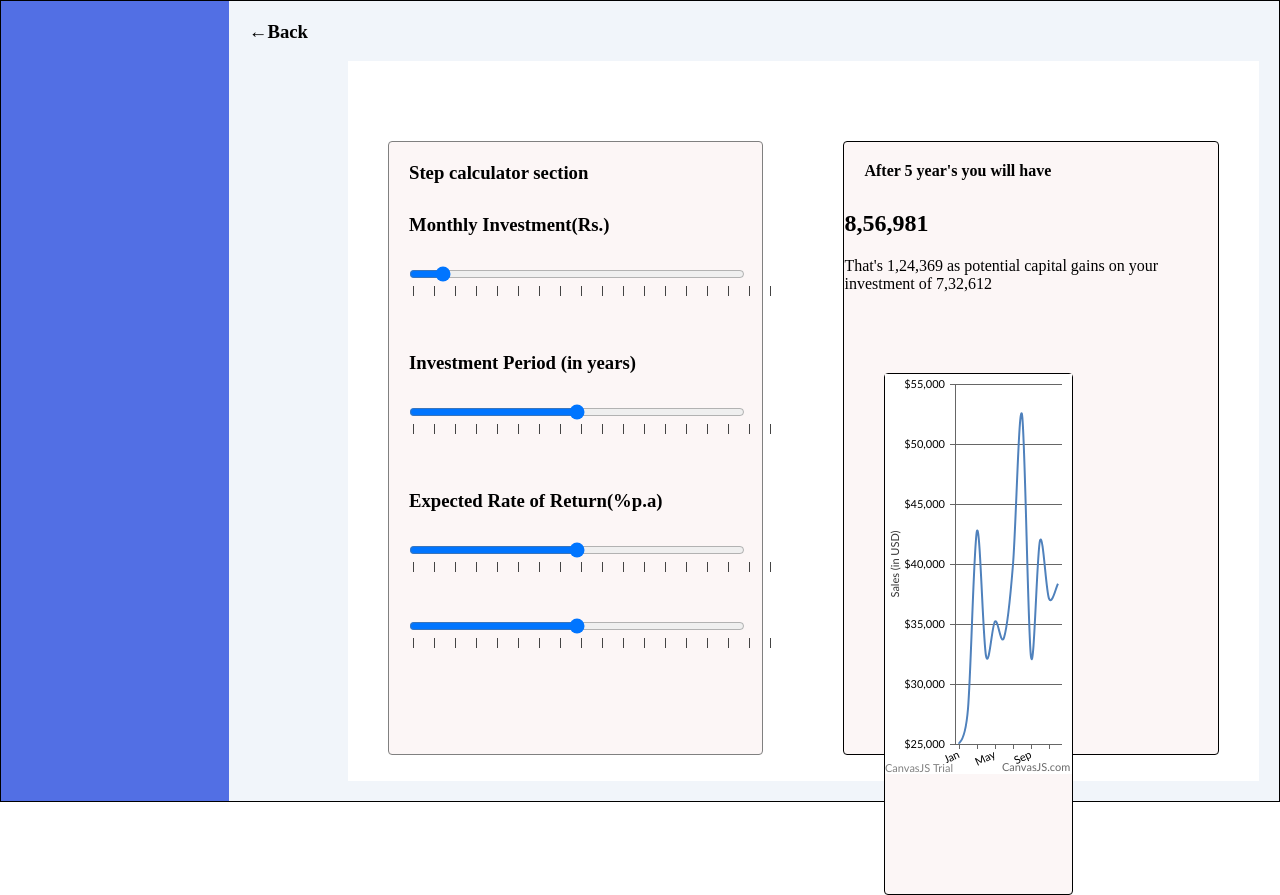
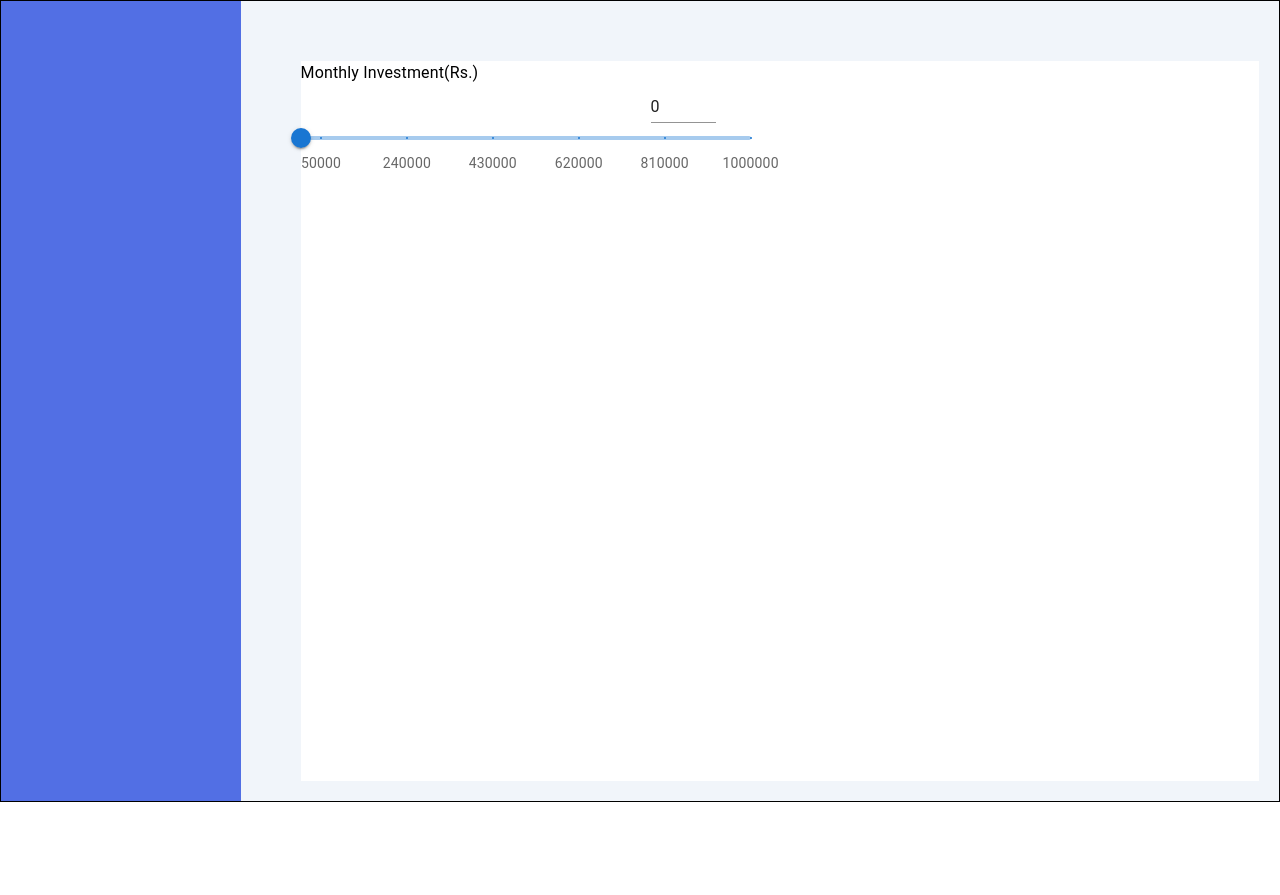
Before and after one commit to kritika2707/SIP_Step_up_Calculator, a React (Create React App) app: page / in a window 1280 px wide. After the commit the page ends 802 px from the top, so only its background shows below. Built offline with nearby package versions, Linux system fonts and the light colour scheme.

Commit message:
slider by react library

```diff
--- a/package.json
+++ b/package.json
@@ -3,14 +3,17 @@
   "version": "0.1.0",
   "private": true,
   "dependencies": {
+    "@emotion/react": "^11.10.6",
+    "@emotion/styled": "^11.10.6",
     "@mui/icons-material": "^5.11.11",
-    "@mui/material": "^5.11.11",
+    "@mui/material": "^5.11.12",
     "@testing-library/jest-dom": "^5.16.5",
     "@testing-library/react": "^13.4.0",
     "@testing-library/user-event": "^13.5.0",
     "react": "^18.2.0",
     "react-dom": "^18.2.0",
     "react-scripts": "5.0.1",
+    "rsuite": "^5.28.2",
     "web-vitals": "^2.1.4"
   },
   "scripts": {
--- a/src/App.css
+++ b/src/App.css
@@ -94,7 +94,32 @@ h3,h4{
 
 input{
   width: 90%;
+
 }
 svg{
   padding-left: 20px;
 }
+
+.value{
+  /* border: 1px solid black; */
+  width: 20%;
+  background-color: #b7c3f3;
+  margin: 0px 22px 0px 350px;
+  padding: 0px 0px 0px 0px;
+}
+
+p{
+  padding: 0px 0px 0px 0px;
+  margin: -38px 0px 0px 0px;
+}
+
+.labeldiv{
+  background-color: red;
+  display: inline;
+}
+
+.sld{
+  /* padding: 20px; */
+  margin-left: 350px;
+
+}
--- a/src/App.js
+++ b/src/App.js
@@ -2,15 +2,17 @@ import "./App.css";
 import React from "react";
 import SliderCalculator from "./Assets/SliderCalculator";
 import Graph from "./Assets/Graph";
+import SipCalculator from "./Assets/SipCalculator";
 function App() {
   return (
     <div className="parent">
       <div className="Dashboard"></div>
 
-      <h3>←Back</h3>
+      <h3></h3>
       <div className="calculator">
         <SliderCalculator />
-        <Graph />
+      {/* <SipCalculator/> */}
+      {/* <Graph /> */}
       </div>
     </div>
   );
--- /dev/null
+++ b/src/Assets/Calculator.js
@@ -0,0 +1,14 @@
+import React from "react";
+import Graph from "./Graph";
+import Slider from "./SliderCalculator";
+
+function Calculator() {
+  return (
+    <div>
+      <Slider />
+      <Graph />
+    </div>
+  );
+}
+
+export default Calculator;
--- a/src/Assets/Dashboard.js
+++ b/src/Assets/Dashboard.js
@@ -0,0 +1,10 @@
+import React from "react";
+
+function Dashboard(){
+    return(
+        <div className="Dashboard">
+        </div>
+    )
+}
+
+export default Dashboard;
--- a/src/Assets/Graph.js
+++ b/src/Assets/Graph.js
@@ -6,6 +6,7 @@ function Graph(){
     <div className="graph">
           <h4>After 5 year's you will have</h4>
           <h2>8,56,981</h2>
+          <br/>
           <p>That's 1,24,369 as potential capital gains on your investment of 7,32,612</p>
           <GraphComponent/>
         </div>
--- /dev/null
+++ b/src/Assets/SipCalculator.js
@@ -0,0 +1,16 @@
+import React from "react";
+import Calculator from "./Calculator";
+import Dashboard from "./Dashboard";
+
+function SipCalculator(){
+    return(
+        <div class="SipCalculator">
+
+            <Dashboard/>
+            <Calculator/>
+
+        </div>
+    )
+}
+
+export default SipCalculator;
--- a/src/Assets/SliderCalculator.js
+++ b/src/Assets/SliderCalculator.js
@@ -1,76 +1,252 @@
-import React from "react";
+// import React, { useState } from "react";
+
+// function SliderCalculator() {
+//   const [val] = useState(0);
+
+//   function handleChange(e) {
+//     document.getElementById("rangeValue").innerText =
+//       document.getElementById("monthInvest").value;
+//   }
+//   return (
+//     <div className="stepUpCalculaor">
+//       <h3> Step calculator section</h3>
+//       <div className="rangeSlider">
+//         <div className="slide">
+//           <h3>Monthly Investment(Rs.)</h3>
+//           <p id="rangeValue" className="value">
+//             0
+//           </p>
+//           <input
+//             id="monthInvest"
+//             type="range"
+//             min="0"
+//             max="500"
+//             value={val}
+//             onInput={() => handleChange()}
+//           />
+//           <svg width="100%" height="24">
+//             <line
+//               x1="4"
+//               y1="0"
+//               x2="440"
+//               y2="0"
+//               stroke="#444"
+//               strokeWidth="20"
+//               strokeDasharray="1 20"
+//             />
+//           </svg>
+//         </div>
+//         <br />
+//         <div className="slide">
+//           <h3>Investment Period (in years)</h3>
+//           <p id="rangeValue" className="value">
+//             0
+//           </p>
+//           <input type="range" />
+//           <svg width="100%" height="24">
+//             <line
+//               x1="4"
+//               y1="0"
+//               x2="440"
+//               y2="0"
+//               stroke="#444"
+//               strokeWidth="20"
+//               strokeDasharray="1 20"
+//             />
+//           </svg>
+//         </div>
+//         <br />
+//         <div className="slide">
+//           <h3>Expected Rate of Return(%p.a)</h3>
+//           <p id="rangeValue" className="value">
+//             0
+//           </p>
+//           <input type="range" />
+//           <svg width="100%" height="24">
+//             <line
+//               x1="4"
+//               y1="0"
+//               x2="440"
+//               y2="0"
+//               stroke="#444"
+//               strokeWidth="20"
+//               strokeDasharray="1 20"
+//             />
+//           </svg>
+//         </div>
+//         <br />
+//         <div className="slide">
+//           <input type="range" />
+//           <svg width="100%" height="24">
+//             <line
+//               x1="4"
+//               y1="0"
+//               x2="440"
+//               y2="0"
+//               stroke="#444"
+//               strokeWidth="20"
+//               strokeDasharray="1 20"
+//             />
+//           </svg>
+//         </div>
+//       </div>
+//     </div>
+//   );
+// }
+
+// export default SliderCalculator;
+
+// // import React, {useState} from 'react'
+
+// // function Slider(props) {
+
+// //   const midVal = (parseInt(props.mn)+parseInt(props.mx))/2;
+// //   const [val, setVal] = useState(midVal);
+
+// //   function handleChange(){
+
+// //     setVal(document.getElementById(props.field).value);
+// //     //document.getElementById(props.field).value = val;
+
+// // }
+// //   return (
+// //     <div className='slider'>
+// //     <div className='container-label'>
+// //     <h5 className='slider-heading'>{props.title}</h5>
+// //     <button type="number" className='display-btn'> {val} </button>
+// //     </div>
+
+// //     <input id = {props.field} type="range" min={props.mn} max={props.mx} value={val}
+// //           onInput={()=>handleChange()} />
+// //     <svg width="100%" height="24">
+// //               <line
+// //                 x1="4"
+// //                 y1="0"
+// //                 x2="440"
+// //                 y2="0"
+// //                 stroke="#444"
+// //                 strokeWidth="20"
+// //                 strokeDasharray="1 20"
+// //               />
+// //             </svg>
+// //             <br/>
+
+// //     </div>
+// //   )
+// // }
+
+// // export default Slider
+
+import * as React from "react";
+import { styled } from "@mui/material/styles";
+import Box from "@mui/material/Box";
+import Grid from "@mui/material/Grid";
+import Typography from "@mui/material/Typography";
+import Slider from "@mui/material/Slider";
+import MuiInput from "@mui/material/Input";
+import VolumeUp from "@mui/icons-material/VolumeUp";
+
+const Input = styled(MuiInput)`
+  width: 65px;
+`;
+
+export default function SliderCalculator() {
+  const [value, setValue] = React.useState(0);
+
+  const handleSliderChange = (event, newValue) => {
+    setValue(newValue);
+  };
+
+  const handleInputChange = (event) => {
+    setValue(event.target.value === "" ? "" : Number(event.target.value));
+  };
+
+  const handleBlur = () => {
+    if (value < 0) {
+      setValue(0);
+    } else if (value > 1000) {
+      setValue(1000);
+    }
+  };
+
+  const marks = [
+    {
+      value: 50000,
+      label: '50000',
+    },
+    {
+      value: 240000,
+      label: '240000',
+    },
+    {
+      value: 430000,
+      label: '430000',
+    },
+    {
+      value: 620000,
+      label: '620000',
+    },
+    {
+      value: 810000,
+      label: '810000',
+    },
+    {
+      value: 1000000,
+      label: '1000000',
+    },
+  ];
 
 
-function SliderCalculator() {
   return (
-    <div className="stepUpCalculaor">
-      <h3> Step calculator section</h3>
-      <div className="rangeSlider">
-        <div className="slide">
-          <h3>Monthly Investment(Rs.)</h3>
-          <input type="range" min="1" max="600" />
-          <svg width="100%" height="24">
-            <line
-              x1="4"
-              y1="0"
-              x2="440"
-              y2="0"
-              stroke="#444"
-              strokeWidth="20"
-              strokeDasharray="1 20"
-            />
-          </svg>
-        </div>
-        <br />
-        <div className="slide">
-          <h3>Investment Period (in years)</h3>
-          <input type="range" />
-          <svg width="100%" height="24">
-            <line
-              x1="4"
-              y1="0"
-              x2="440"
-              y2="0"
-              stroke="#444"
-              strokeWidth="20"
-              strokeDasharray="1 20"
-            />
-          </svg>
-        </div>
-        <br />
-        <div className="slide">
-          <h3>Expected Rate of Return(%p.a)</h3>
-          <input type="range" />
-          <svg width="100%" height="24">
-            <line
-              x1="4"
-              y1="0"
-              x2="440"
-              y2="0"
-              stroke="#444"
-              strokeWidth="20"
-              strokeDasharray="1 20"
-            />
-          </svg>
-        </div>
-        <br />
-        <div className="slide">
-          <input type="range" />
-          <svg width="100%" height="24">
-            <line
-              x1="4"
-              y1="0"
-              x2="440"
-              y2="0"
-              stroke="#444"
-              strokeWidth="20"
-              strokeDasharray="1 20"
-            />
-          </svg>
-        </div>
-      </div>
-    </div>
+    <Box sx={{ width: 450 }}>
+      <Grid container  >
+
+      <Grid item>
+
+      <Typography id="input-slider" gutterBottom>
+        Monthly Investment(Rs.)
+      </Typography>
+
+      </Grid>
+
+      <Grid item  >
+          <Input
+          className="sld"
+
+
+
+            value={value}
+            // size="small"
+            onChange={handleInputChange}
+            onBlur={handleBlur}
+            inputProps={{
+              // step: 10,
+              min: 5000,
+              max: 1000000,
+
+            }}
+          />
+        </Grid>
+        </Grid>
+      <Grid container spacing={1} alignItems="center">
+
+
+
+        <Grid item xs >
+          <Slider
+            value={typeof value === "number" ? value : 0}
+            onChange={handleSliderChange}
+            aria-labelledby="input-slider"
+            step={1}
+
+            marks={marks}
+            min= {5000}
+              max= {1000000}
+
+          />
+        </Grid>
+
+      </Grid>
+    </Box>
   );
 }
-
-export default SliderCalculator;
--- a/src/components/graphComponent.jsx
+++ b/src/components/graphComponent.js
@@ -23,21 +23,15 @@ class GraphComponent extends Component {
 				dataPoints: [
 					{ x: new Date(2017, 0), y: 25060 },
 					{ x: new Date(2017, 1), y: 27980 },
-					{ x: new Date(2017, 2), y: 42800 },
+					{ x: new Date(2017, 2), y: 20000 },
 					{ x: new Date(2017, 3), y: 32400 },
 					{ x: new Date(2017, 4), y: 35260 },
 					{ x: new Date(2017, 5), y: 33900 },
-					{ x: new Date(2017, 6), y: 40000 },
-					{ x: new Date(2017, 7), y: 52500 },
-					{ x: new Date(2017, 8), y: 32300 },
-					{ x: new Date(2017, 9), y: 42000 },
-					{ x: new Date(2017, 10), y: 37160 },
-					{ x: new Date(2017, 11), y: 38400 }
 				]
 			}]
 		}
 		return (
-		<div className='graph'>
+		<div className='graphi'>
 			<CanvasJSChart options = {options}
 				/* onRef={ref => this.chart = ref} */
 			/>
```
Also changed, not shown: 1 other file (tests, documents, lock files or other folders).
